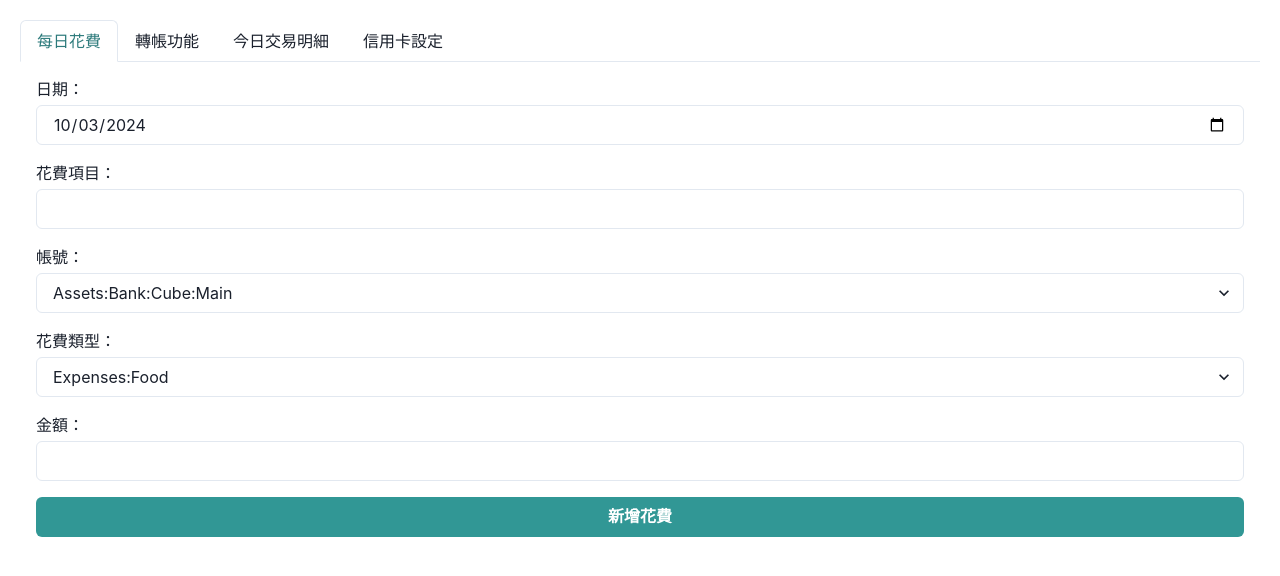
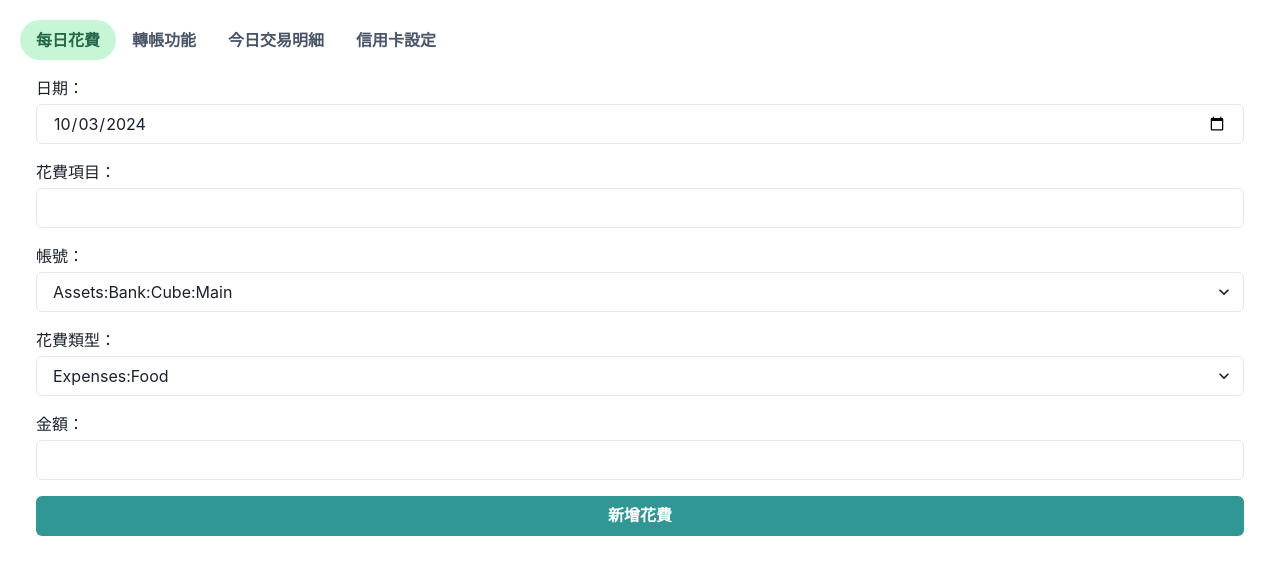
Before and after one commit to chialin/export-beancount-expenses, a React (Vite) app: page / in a window 1280 px wide. Shown: the top 576 px of the page. Built offline with nearby package versions, Linux system fonts and the light colour scheme.

Commit message:
Changed tab style

```diff
--- a/src/components/TabContent.tsx
+++ b/src/components/TabContent.tsx
@@ -27,7 +27,7 @@ const TabContent: React.FC<TabContentProps> = ({
   };
 
   return (
-    <Tabs variant="enclosed" colorScheme="teal">
+    <Tabs variant="soft-rounded" colorScheme="green">
       <TabList>
         <Tab>每日花費</Tab>
         <Tab>轉帳功能</Tab>
```
